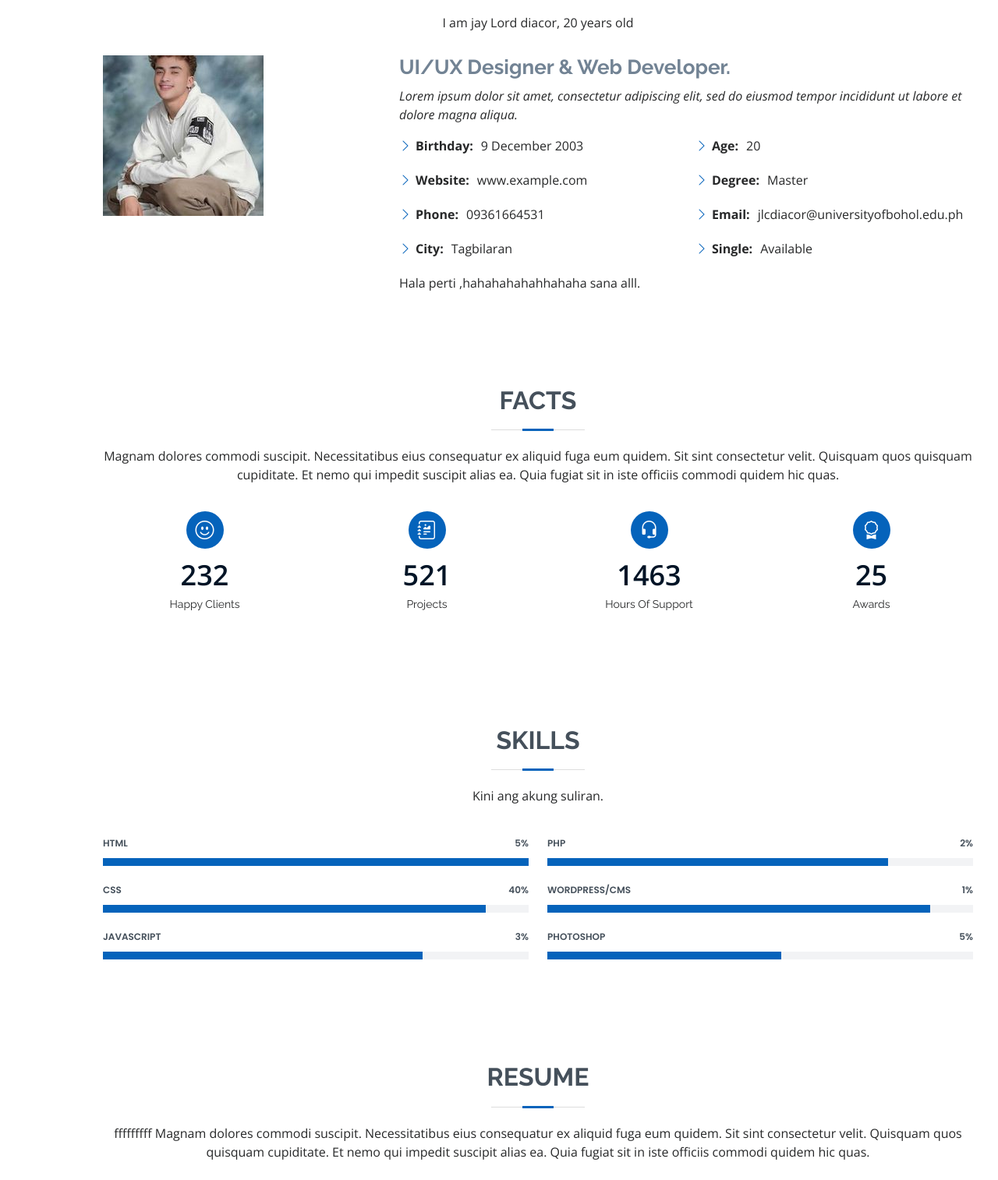
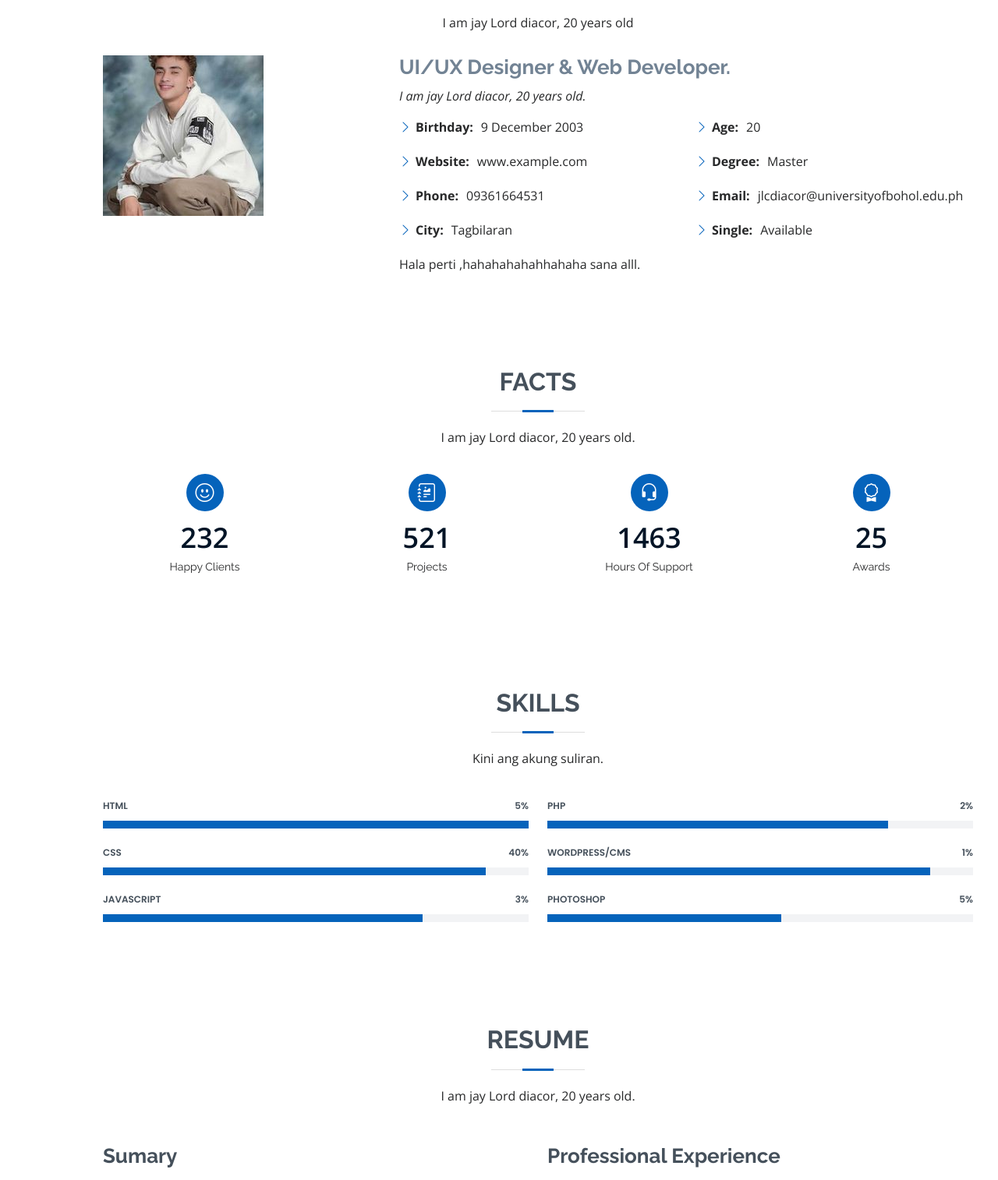
Before and after one commit to JLcut/dev-portfolio, a plain HTML site: page index.html in a window 1280 px wide. Shown: the part 921-2435 px from the top of the page at 78% size. Drawn offline with nearby package versions, Linux system fonts and the light colour scheme.

Commit message:
Update index.html

```diff
--- a/index.html
+++ b/index.html
@@ -90,8 +90,7 @@
           <div class="col-lg-8 pt-4 pt-lg-0 content">
             <h3>UI/UX Designer &amp; Web Developer.</h3>
             <p class="fst-italic">
-              Lorem ipsum dolor sit amet, consectetur adipiscing elit, sed do eiusmod tempor incididunt ut labore et dolore
-              magna aliqua.
+             I am jay Lord diacor, 20 years old.
             </p>
             <div class="row">
               <div class="col-lg-6">
@@ -126,7 +125,7 @@
 
         <div class="section-title">
           <h2>Facts</h2>
-          <p>Magnam dolores commodi suscipit. Necessitatibus eius consequatur ex aliquid fuga eum quidem. Sit sint consectetur velit. Quisquam quos quisquam cupiditate. Et nemo qui impedit suscipit alias ea. Quia fugiat sit in iste officiis commodi quidem hic quas.</p>
+          <p>I am jay Lord diacor, 20 years old.</p>
         </div>
 
         <div class="row">
@@ -240,7 +239,7 @@
 
         <div class="section-title">
           <h2>Resume</h2>
-          <p>fffffffff Magnam dolores commodi suscipit. Necessitatibus eius consequatur ex aliquid fuga eum quidem. Sit sint consectetur velit. Quisquam quos quisquam cupiditate. Et nemo qui impedit suscipit alias ea. Quia fugiat sit in iste officiis commodi quidem hic quas.</p>
+          <p>I am jay Lord diacor, 20 years old.</p>
         </div>
 
         <div class="row">
@@ -261,7 +260,7 @@
               <h4>Master of Fine Arts &amp; Graphic Design</h4>
               <h5>2015 - 2016</h5>
               <p><em>Rochester Institute of Technology, Rochester, NY</em></p>
-              <p>Qui deserunt veniam. Et sed aliquam labore tempore sed quisquam iusto autem sit. Ea vero voluptatum qui ut dignissimos deleniti nerada porti sand markend</p>
+              <p>I am jay Lord diacor, 20 years old</p>
             </div>
             <div class="resume-item">
               <h4>Bachelor of Fine Arts &amp; Graphic Design</h4>
```
